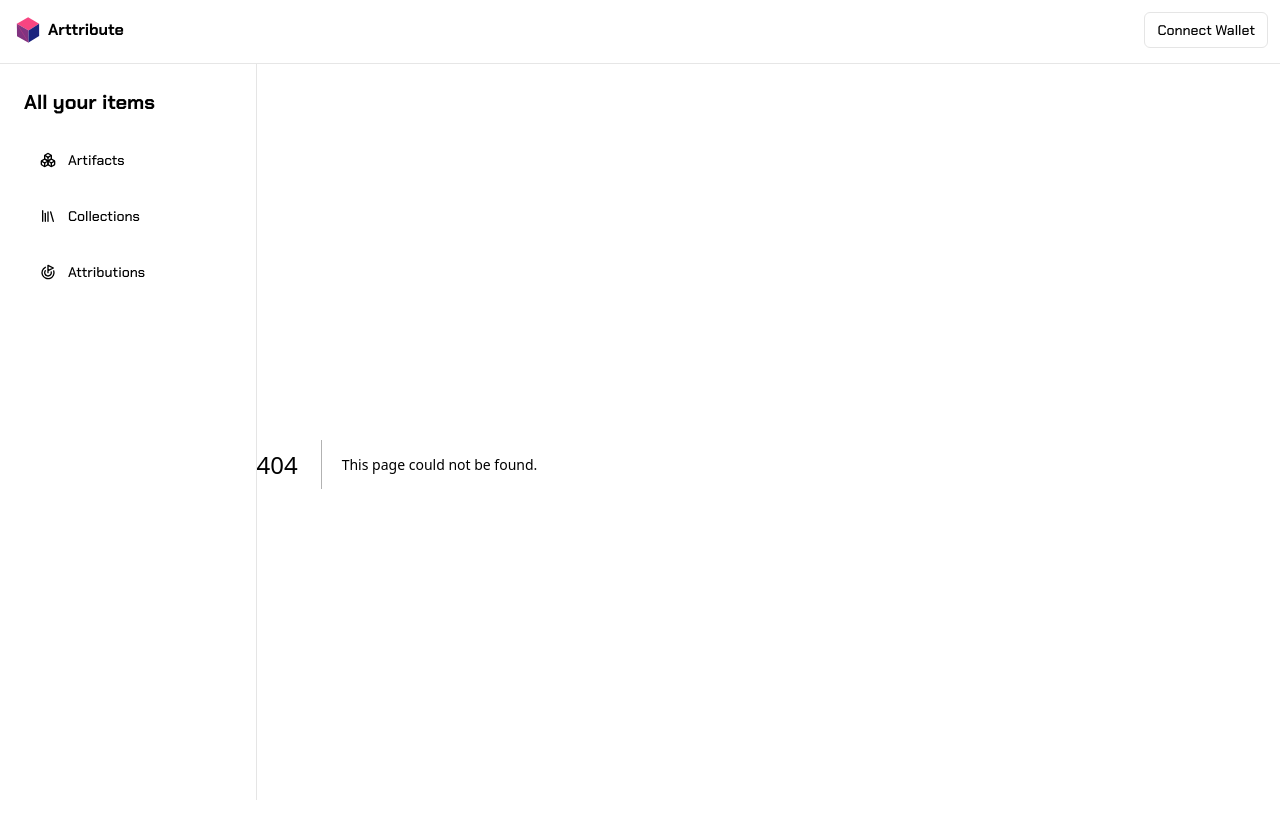
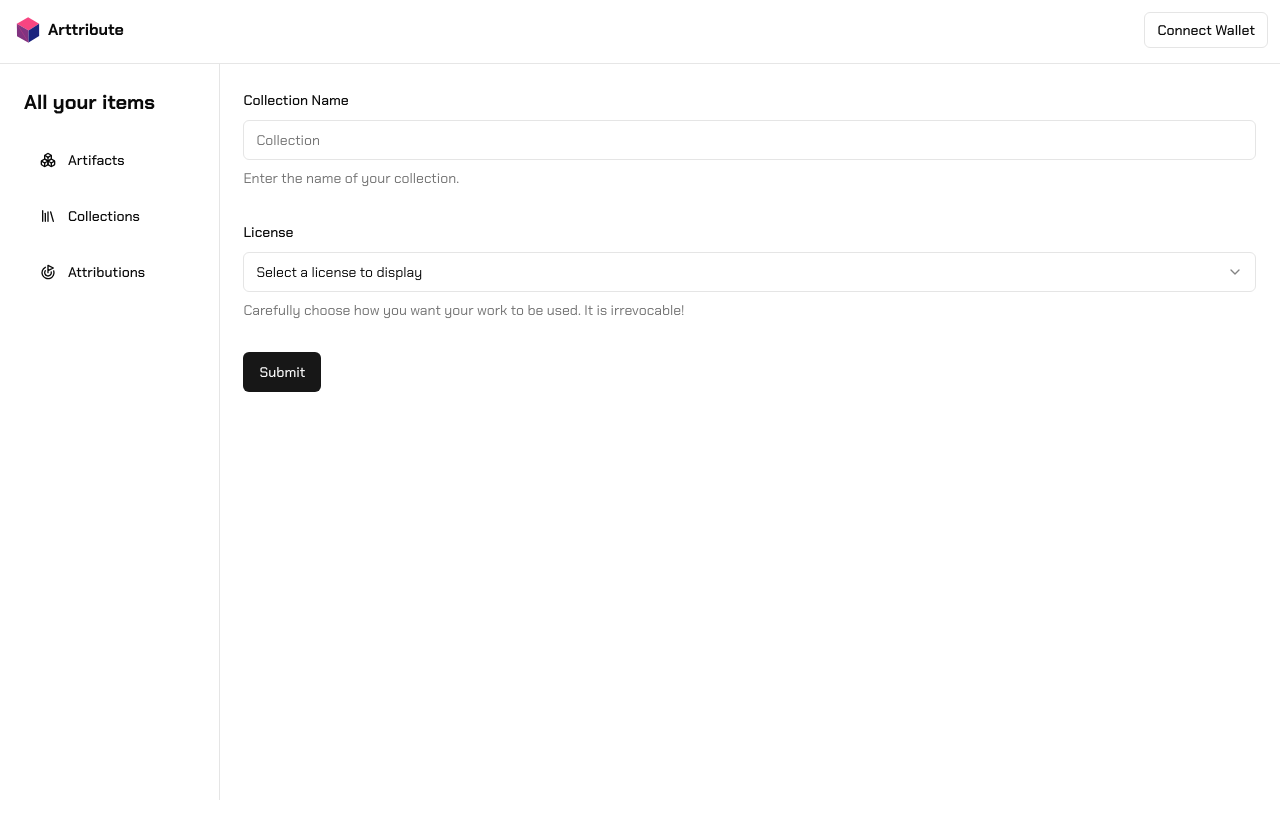
Before and after one commit to Arttribute/arttribute-artifacts, a Next.js app: page /collections/create in a window 1280 px wide. Before the commit this address had no page. Shown: the top 838 px of the page. After the commit the page ends 800 px from the top, so only its background shows below. Built offline with nearby package versions, Linux system fonts and the light colour scheme.

Commit message:
feat: create collection

```diff
--- a/app/artifacts/create/page.tsx
+++ b/app/artifacts/create/page.tsx
@@ -1,6 +1,6 @@
 import CreateArtifactForm from "@/components/forms/CreateArtifactForm";
 
-export default async function Artifacts() {
+export default async function CreateArtifact() {
   return (
     <div className="container p-6 space-y-2 w-full">
       <CreateArtifactForm />
--- /dev/null
+++ b/app/collections/create/page.tsx
@@ -0,0 +1,9 @@
+import CreateCollectionForm from "@/components/forms/CreateCollectionForm";
+
+export default async function CreateCollection() {
+  return (
+    <div className="container p-6 space-y-2 w-full">
+      <CreateCollectionForm />
+    </div>
+  );
+}
--- a/components/forms/CreateArtifactForm.tsx
+++ b/components/forms/CreateArtifactForm.tsx
@@ -12,16 +12,9 @@ import {
   FormLabel,
   FormMessage,
 } from "@/components/ui/form";
-import {
-  Select,
-  SelectContent,
-  SelectItem,
-  SelectTrigger,
-  SelectValue,
-} from "@/components/ui/select";
 import { Input } from "@/components/ui/input";
-import { useState } from "react";
 import { artifacts } from "@/lib/dummy";
+import SelectLicenseFormItem from "./SelectLicenseFormItem";
 
 const MAX_FILE_SIZE = 5000000;
 
@@ -60,7 +53,6 @@ const CreateArtifactForm = () => {
   });
 
   const onSubmit = (values: z.infer<typeof formSchema>) => {
-    console.log(values);
     if (!values.file) return;
     console.log({
       id: String(artifacts.length + 1),
@@ -111,29 +103,10 @@ const CreateArtifactForm = () => {
           control={form.control}
           name="license"
           render={({ field }) => (
-            <FormItem>
-              <FormLabel>License</FormLabel>
-              <Select onValueChange={field.onChange} defaultValue={field.value}>
-                <FormControl>
-                  <SelectTrigger>
-                    <SelectValue placeholder="Select a license to display" />
-                  </SelectTrigger>
-                </FormControl>
-                <SelectContent>
-                  <SelectItem value="open">Open</SelectItem>
-                  <SelectItem value="exclusive">Exclusive</SelectItem>
-                  <SelectItem value="non_commercial">Non Commercial</SelectItem>
-                  <SelectItem value="exclusive_non_commercial">
-                    Exclusive Non Commercial
-                  </SelectItem>
-                </SelectContent>
-              </Select>
-              <FormDescription>
-                Carefully choose how you want your work to be use. It is
-                irrevocable!
-              </FormDescription>
-              <FormMessage />
-            </FormItem>
+            <SelectLicenseFormItem
+              onValueChange={field.onChange}
+              defaultValue={field.value}
+            />
           )}
         />
         <Button type="submit">Submit</Button>
--- /dev/null
+++ b/components/forms/CreateCollectionForm.tsx
@@ -0,0 +1,77 @@
+"use client";
+import { zodResolver } from "@hookform/resolvers/zod";
+import { useForm } from "react-hook-form";
+import { z } from "zod";
+import { Button } from "@/components/ui/button";
+import {
+  Form,
+  FormControl,
+  FormDescription,
+  FormField,
+  FormItem,
+  FormLabel,
+  FormMessage,
+} from "@/components/ui/form";
+import { Input } from "@/components/ui/input";
+import { collections } from "@/lib/dummy";
+import SelectLicenseFormItem from "./SelectLicenseFormItem";
+import { useRouter } from "next/navigation";
+
+const formSchema = z.object({
+  collectionName: z.string().min(3).max(50),
+  license: z.enum(
+    ["open", "exclusive", "non_commercial", "exclusive_non_commercial"],
+    { required_error: "Please select an option." }
+  ),
+});
+
+const CreateArtifactForm = () => {
+  const router = useRouter();
+  const form = useForm<z.infer<typeof formSchema>>({
+    resolver: zodResolver(formSchema),
+    defaultValues: {
+      collectionName: "",
+    },
+  });
+
+  const onSubmit = (values: z.infer<typeof formSchema>) => {
+    console.log(values);
+    router.push("/collections/create/1"); //TODO: use actual ID
+  };
+
+  return (
+    <Form {...form}>
+      <form onSubmit={form.handleSubmit(onSubmit)} className="space-y-8">
+        <FormField
+          control={form.control}
+          name="collectionName"
+          render={({ field }) => (
+            <FormItem>
+              <FormLabel>Collection Name</FormLabel>
+              <FormControl>
+                <Input placeholder="Collection" {...field} />
+              </FormControl>
+              <FormDescription>
+                Enter the name of your collection.
+              </FormDescription>
+              <FormMessage />
+            </FormItem>
+          )}
+        />
+        <FormField
+          control={form.control}
+          name="license"
+          render={({ field }) => (
+            <SelectLicenseFormItem
+              onValueChange={field.onChange}
+              defaultValue={field.value}
+            />
+          )}
+        />
+        <Button type="submit">Submit</Button>
+      </form>
+    </Form>
+  );
+};
+
+export default CreateArtifactForm;
--- /dev/null
+++ b/components/forms/SelectLicenseFormItem.tsx
@@ -0,0 +1,49 @@
+import {
+  Select,
+  SelectContent,
+  SelectItem,
+  SelectTrigger,
+  SelectValue,
+} from "@/components/ui/select";
+
+import {
+  FormControl,
+  FormDescription,
+  FormItem,
+  FormLabel,
+  FormMessage,
+} from "@/components/ui/form";
+
+type Props = {
+  onValueChange: (...event: any[]) => void;
+  defaultValue: LicenseType;
+};
+
+const SelectLicenseFormItem = ({ onValueChange, defaultValue }: Props) => {
+  return (
+    <FormItem>
+      <FormLabel>License</FormLabel>
+      <Select onValueChange={onValueChange} defaultValue={defaultValue}>
+        <FormControl>
+          <SelectTrigger>
+            <SelectValue placeholder="Select a license to display" />
+          </SelectTrigger>
+        </FormControl>
+        <SelectContent>
+          <SelectItem value="open">Open</SelectItem>
+          <SelectItem value="exclusive">Exclusive</SelectItem>
+          <SelectItem value="non_commercial">Non Commercial</SelectItem>
+          <SelectItem value="exclusive_non_commercial">
+            Exclusive Non Commercial
+          </SelectItem>
+        </SelectContent>
+      </Select>
+      <FormDescription>
+        Carefully choose how you want your work to be used. It is irrevocable!
+      </FormDescription>
+      <FormMessage />
+    </FormItem>
+  );
+};
+
+export default SelectLicenseFormItem;
```
